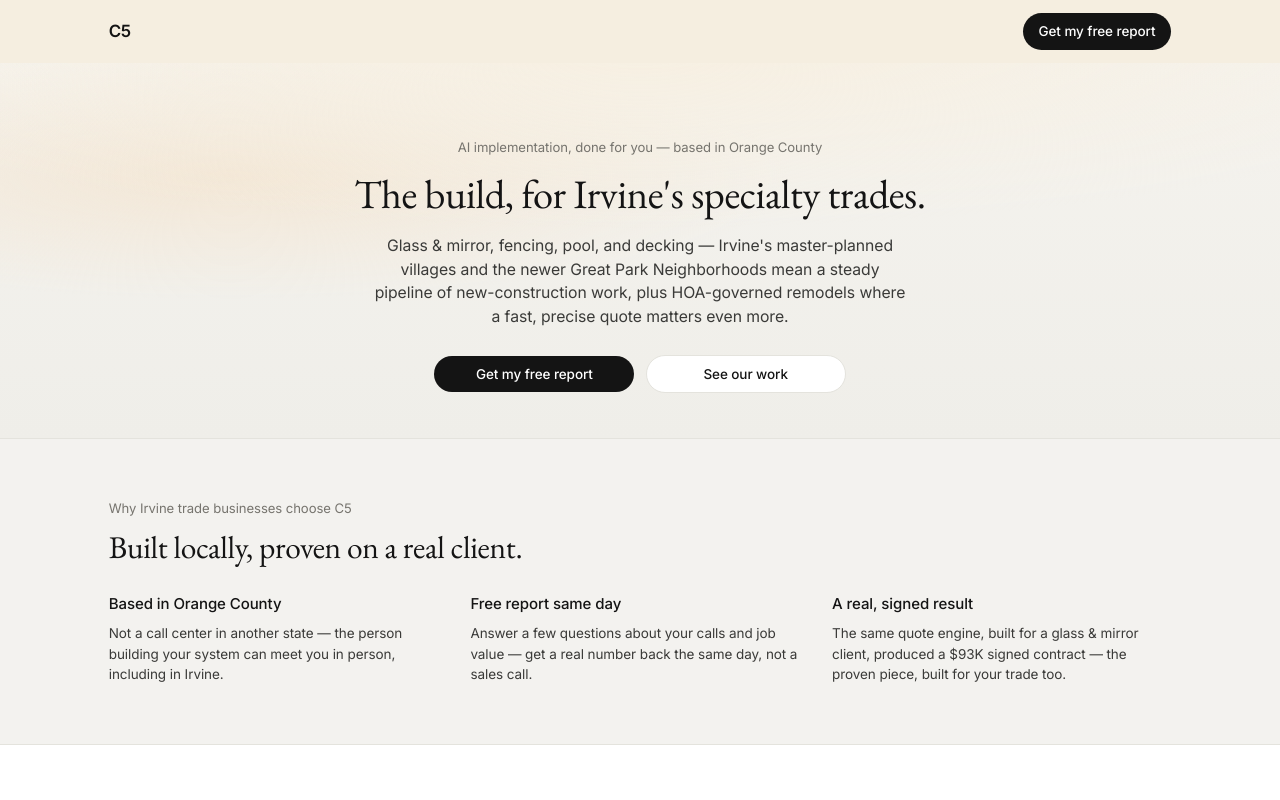
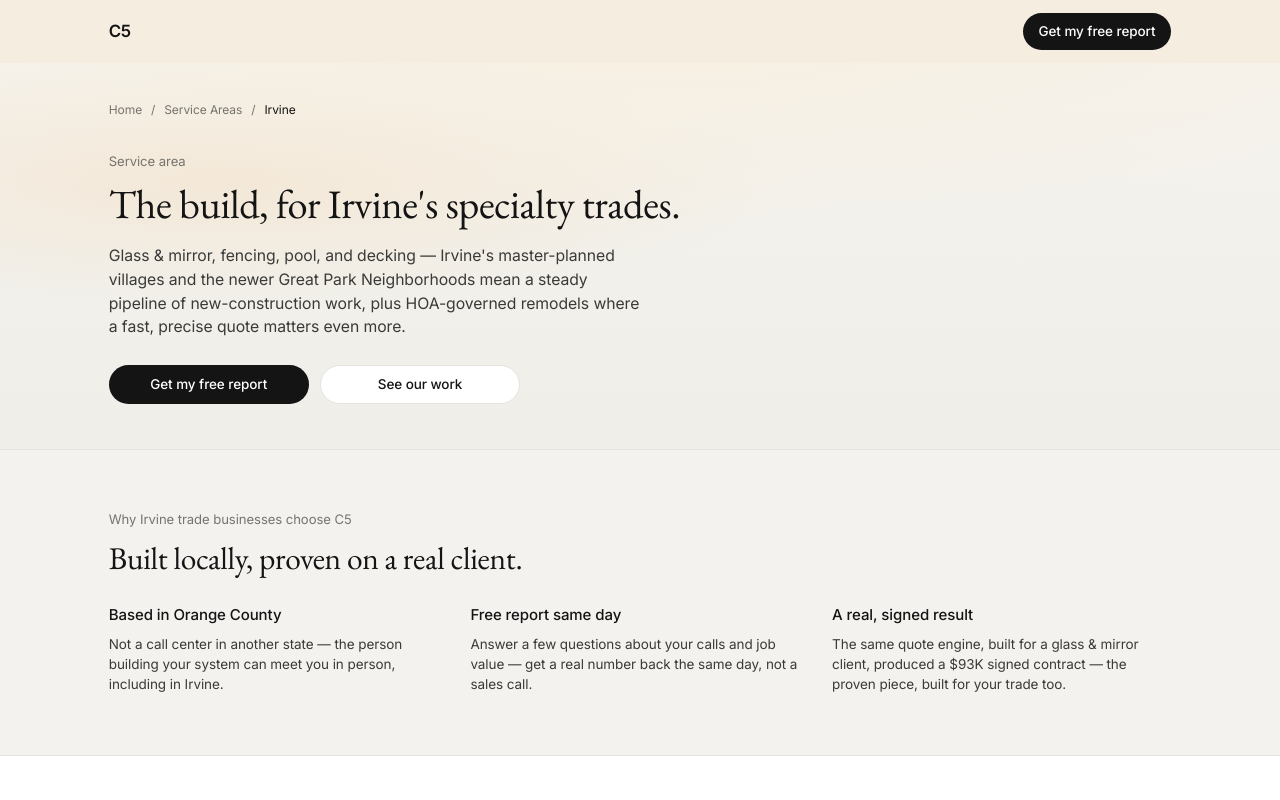
Before and after one commit to frontieragency/c5-ventures, a website: page areas/irvine-ca.html in a window 1280 px wide. Shown: the top 800 px of the page. Drawn offline with nearby package versions, Linux system fonts and the light colour scheme.

Commit message:
Switch city page heroes to breadcrumb + left-aligned layout
Matches Sonshine's actual service-area page pattern (Home / Service
Areas / [City] breadcrumb, left-aligned "Service area" eyebrow and
headline) instead of the centered hero used elsewhere on the site —
makes these pages read as their own distinct page type rather than a
re-skinned homepage.

Co-Authored-By: Claude Sonnet 5 <noreply@anthropic.com>

```diff
--- a/areas/irvine-ca.html
+++ b/areas/irvine-ca.html
@@ -37,11 +37,18 @@
   </header>
 
   <section class="hero-bg">
-    <div class="mx-auto max-w-content px-5 pt-16 pb-12 text-center sm:pt-20">
-      <p class="label">AI implementation, done for you — based in Orange County</p>
-      <h1 class="display mx-auto mt-4 max-w-3xl text-[2rem] text-ink sm:text-[2.7rem]">The build, for Irvine's specialty trades.</h1>
-      <p class="mx-auto mt-5 max-w-xl text-[1.05rem] text-ink2">Glass & mirror, fencing, pool, and decking — Irvine's master-planned villages and the newer Great Park Neighborhoods mean a steady pipeline of new-construction work, plus HOA-governed remodels where a fast, precise quote matters even more.</p>
-      <div class="mt-7 flex flex-col items-center justify-center gap-3 sm:flex-row">
+    <div class="mx-auto max-w-content px-5 pt-8 pb-12 sm:pt-10">
+      <nav class="mono text-[12px] text-muted" aria-label="Breadcrumb">
+        <a href="/" class="transition-colors hover:text-ink">Home</a>
+        <span class="mx-1.5">/</span>
+        <a href="/#work" class="transition-colors hover:text-ink">Service Areas</a>
+        <span class="mx-1.5">/</span>
+        <span class="text-ink">Irvine</span>
+      </nav>
+      <p class="label mt-9">Service area</p>
+      <h1 class="display mt-3 max-w-2xl text-[2rem] text-ink sm:text-[2.7rem]">The build, for Irvine's specialty trades.</h1>
+      <p class="mt-5 max-w-xl text-[1.05rem] text-ink2">Glass & mirror, fencing, pool, and decking — Irvine's master-planned villages and the newer Great Park Neighborhoods mean a steady pipeline of new-construction work, plus HOA-governed remodels where a fast, precise quote matters even more.</p>
+      <div class="mt-7 flex flex-col gap-3 sm:flex-row">
         <a href="/#contact" class="btn btn-dark w-full min-w-[200px] sm:w-auto">Get my free report</a>
         <a href="/#work" class="btn text-ink border border-line bg-bg w-full min-w-[200px] sm:w-auto">See our work</a>
       </div>
```
Also changed, not shown: areas/anaheim-ca.html (+12 -5 lines), areas/corona-del-mar-ca.html (+12 -5 lines), areas/costa-mesa-ca.html (+12 -5 lines), areas/newport-beach-ca.html (+12 -5 lines), areas/tustin-ca.html (+12 -5 lines).
